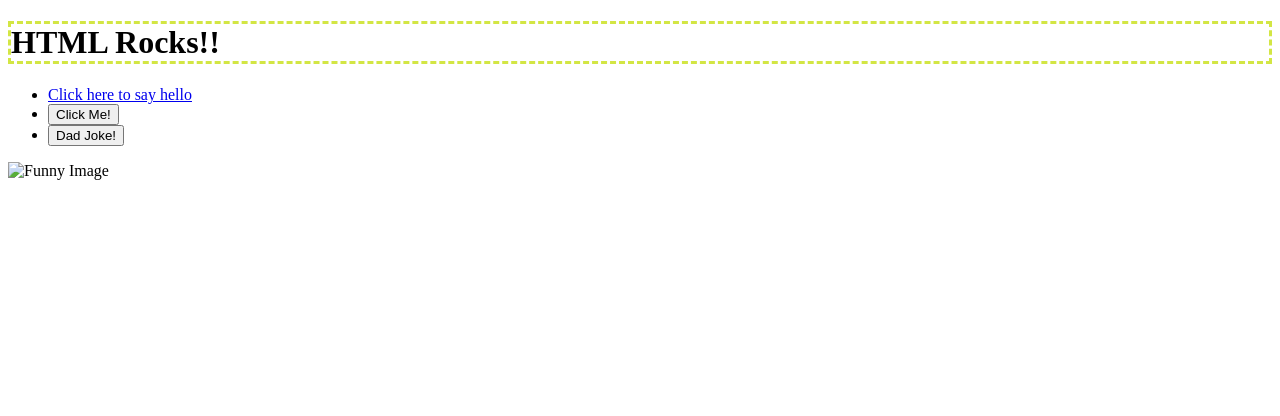
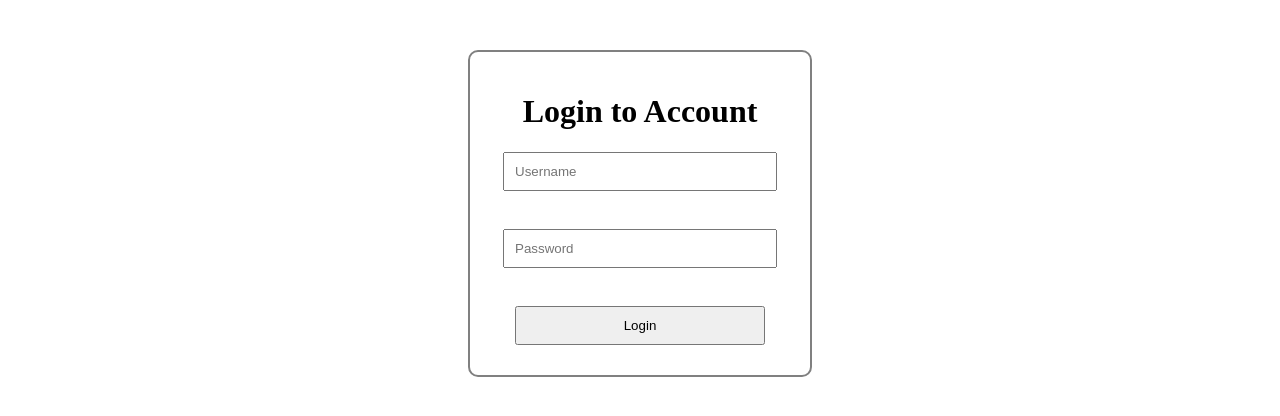
Before and after one commit to CaseyC-Boise/CS208-09.03Lab, a website: page index.html in a window 1280 px wide. Drawn offline with Linux system fonts and the light colour scheme; files that its build step writes are made by us from their sources.

Commit message:
Finished Lab

```diff
--- a/index.html
+++ b/index.html
@@ -3,23 +3,26 @@
 
 <head>
   <meta charset="utf-8">
-  <title>CS208 - Starter Code (UPDATE ME)!</title>
+  <title>Login Page</title>
   <meta name="description" content="">
   <meta name="viewport" content="width=device-width, initial-scale=1">
   <link rel="stylesheet" href="style.css">
+  <script src="script.js"></script>
+
 </head>
 
 <body>
-  <h1>HTML Rocks!!</h1>
-  <ul>
-  <li><a href="/hello">Click here to say hello</a></li>
-  <li><button id="hello-link">Click Me!</button></li>
-  <li><button id="joke-button">Dad Joke!</button></li>
-  <script src="script.js"></script>
-  </ul>
-  <img src="funny.png" alt="Funny Image" width="300" height="200">
+  <div class="box">
 
-  <h2 id="joke-display"></h2>
+    <h1>Login to Account</h1>
+
+    <form>
+      <input type="text" placeholder="Username"><br>
+      <input type="password" id="pwdBox" placeholder="Password"><br>
+      <input type="button" value="Login" onclick="checkPwd()">
+    </form>
+
+  </div>
 </body>
 
 </html>
```
Also changed, not shown: dist/funny.png (deleted), dist/script.js, dist/style.css, 1 other file.
